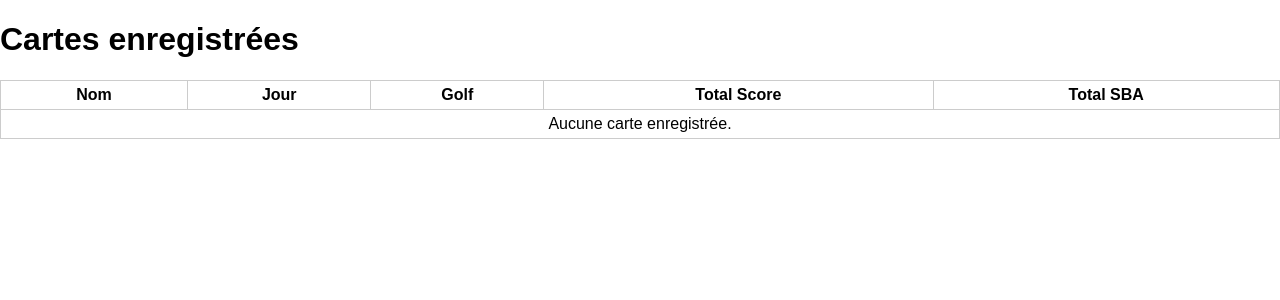
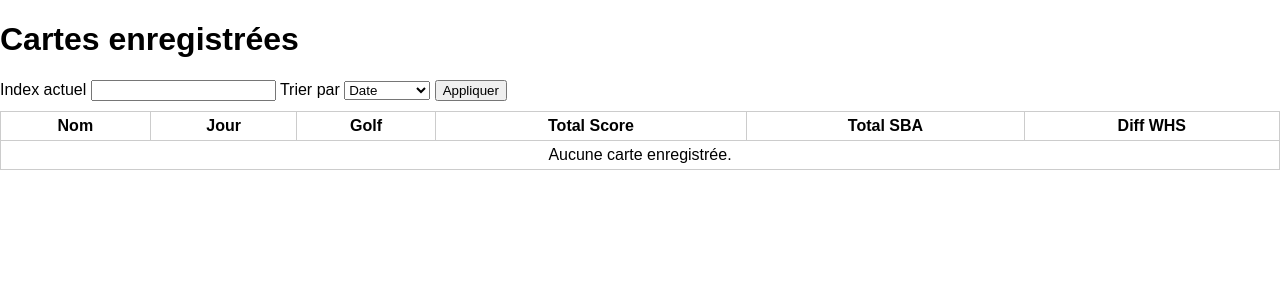
Before and after one commit to djemartin/index_WHS, a Flask app: page /scores in a window 1280 px wide. Shown: the part 38-338 px from the top of the page. Run offline with Flask 3, Linux system fonts and the light colour scheme; data that the repository does not hold is empty.

Commit message:
Add PCC field and WHS differential features

```diff
--- a/app.py
+++ b/app.py
@@ -37,9 +37,9 @@ def calculate_sba(pars, strokes, handicap, hcps):
     return total_sba, adjusted, given
 
 
-def diff_whs(sba_total, slope, sss, par):
-    """Calculate the WHS differential for a card."""
-    return ((sba_total - sss) / slope) * 113 + (sss - par)
+def diff_whs(sba_total, slope, sss, par, pcc=0):
+    """Calculate the WHS differential for a card including PCC."""
+    return ((sba_total - sss - pcc) / slope) * 113 + (sss - par)
 
 @app.route('/')
 def index():
@@ -64,8 +64,9 @@ def index():
         slope = tour.get('slope')
         sss = tour.get('sss')
         par = tour.get('par')
+        pcc = tour.get('pcc', 0)
         if slope and sss is not None and par is not None:
-            diff = diff_whs(total_sba_val, slope, sss, par)
+            diff = diff_whs(total_sba_val, slope, sss, par, pcc)
             diff = round(diff, 1)
             diffs.append((diff, s.get('tour_id')))
     min_diff = None
@@ -92,8 +93,9 @@ def index():
             slope = t.get('slope')
             sss = t.get('sss')
             par = t.get('par')
+            pcc = t.get('pcc', 0)
             if slope and sss is not None and par is not None:
-                diff_value = diff_whs(total_sba_val, slope, sss, par)
+                diff_value = diff_whs(total_sba_val, slope, sss, par, pcc)
                 diff_whs_val = round(diff_value, 1)
             else:
                 diff_whs_val = None
@@ -118,6 +120,7 @@ def start_score():
         name = request.form.get('name')
         jour = request.form.get('jour', type=int)
         date = request.form.get('date')
+        pcc = request.form.get('pcc', type=float)
         golf = golfs_table.get(doc_id=golf_id)
         if golf:
             pars = golf.get('pars', [4] * 18)
@@ -130,6 +133,7 @@ def start_score():
                 'par': golf.get('par'),
                 'slope': golf.get('slope'),
                 'sss': golf.get('sss'),
+                'pcc': pcc,
                 'pars': pars,
                 'hcps': hcps,
             }
@@ -193,6 +197,7 @@ def add_tour():
             'par': request.form.get('par', type=int),
             'slope': request.form.get('slope', type=int),
             'sss': request.form.get('sss', type=float),
+            'pcc': request.form.get('pcc', type=float),
             'pars': pars,
             'hcps': hcps,
         }
@@ -280,6 +285,15 @@ def add_score(tour_id):
             'gir': f"{gir_hits}/18"
         }
 
+        # Compute WHS differential for this card
+        slope = tour.get('slope')
+        sss = tour.get('sss')
+        par = tour.get('par')
+        pcc = tour.get('pcc', 0)
+        if slope and sss is not None and par is not None:
+            diff_value = diff_whs(sum(h['adjusted'] for h in holes), slope, sss, par, pcc)
+            stats['diff_whs'] = format(diff_value, '.1f')
+
         # Persist stats in dedicated table
         stats_data = {
             'score_id': score_id,
@@ -317,6 +331,9 @@ def add_score(tour_id):
 @app.route('/scores')
 def list_scores():
     """Display the list of recorded scorecards."""
+    current_index = request.args.get('index', type=float)
+    sort_key = request.args.get('sort', 'date')
+
     golfs = {g.doc_id: g for g in golfs_table.all()}
     tours = {t.doc_id: t for t in tours_table.all()}
     cards = []
@@ -330,13 +347,37 @@ def list_scores():
             (h.get('adjusted') if h.get('adjusted') is not None else 0)
             for h in holes
         )
+        pcc = tour.get('pcc', 0)
+        slope = tour.get('slope')
+        sss = tour.get('sss')
+        par = tour.get('par')
+        diff = None
+        emoji = ''
+        if slope and sss is not None and par is not None:
+            diff_value = diff_whs(total_sba, slope, sss, par, pcc)
+            diff = round(diff_value, 1)
+            if current_index is not None:
+                if diff < current_index:
+                    emoji = '🔻'
+                elif diff > current_index:
+                    emoji = '🔺'
+                else:
+                    emoji = '➡️'
         cards.append({
             'tour': tour,
             'golf': golfs.get(tour.get('golf_id')),
             'total_score': total_score,
-            'total_sba': total_sba,
+            'total_sba': round(float(total_sba), 1),
+            'diff': diff,
+            'emoji': emoji,
         })
-    return render_template('scores_list.html', cards=cards)
+
+    if sort_key == 'diff':
+        cards.sort(key=lambda x: (x['diff'] is None, x.get('diff')))
+    else:
+        cards.sort(key=lambda x: x['tour'].get('date', ''))
+
+    return render_template('scores_list.html', cards=cards, current_index=current_index, sort=sort_key)
 
 
 @app.route('/stats')
--- a/templates/add_tour.html
+++ b/templates/add_tour.html
@@ -35,6 +35,7 @@
         <label>Par du parcours <input type="number" name="par" step="1" value="{{ tour.par if tour else '' }}" required></label><br>
         <label>Slope <input type="number" name="slope" step="1" value="{{ tour.slope if tour else '' }}" required></label><br>
         <label>SSS <input type="number" name="sss" step="0.1" value="{{ tour.sss if tour else '' }}" required></label><br>
+        <label>PCC <input type="number" name="pcc" step="0.1" value="{{ tour.pcc if tour else 0 }}" required></label><br>
         <h2>Par et HCP par trou</h2>
         <table>
             <thead>
--- a/templates/score_summary.html
+++ b/templates/score_summary.html
@@ -19,6 +19,7 @@
     <p>Fairways touchés : {{ stats.fairway }}</p>
     <p>Nombre total de putts : {{ stats.putts_total }} (moyenne {{ stats.putts_avg }}, moy. cartes {{ stats.putts_avg_cards }})</p>
     <p>Greens en régulation : {{ stats.gir }}</p>
+    {% if stats.diff_whs %}<p>Différentiel WHS : {{ stats.diff_whs }}</p>{% endif %}
     <a href="/">Retour à l'accueil</a>
 </main>
 </body>
--- a/templates/scores_list.html
+++ b/templates/scores_list.html
@@ -16,6 +16,16 @@
 </header>
 <main>
     <h1>Cartes enregistrées</h1>
+    <form method="get" style="margin-bottom:10px;">
+        <label>Index actuel <input type="number" step="0.1" name="index" value="{{ current_index if current_index is not none else '' }}"></label>
+        <label>Trier par
+            <select name="sort">
+                <option value="date" {% if sort == 'date' %}selected{% endif %}>Date</option>
+                <option value="diff" {% if sort == 'diff' %}selected{% endif %}>Différentiel</option>
+            </select>
+        </label>
+        <button type="submit">Appliquer</button>
+    </form>
     <table>
         <thead>
             <tr>
@@ -24,6 +34,7 @@
                 <th>Golf</th>
                 <th>Total Score</th>
                 <th>Total SBA</th>
+                <th>Diff WHS</th>
             </tr>
         </thead>
         <tbody>
@@ -34,9 +45,12 @@
                 <td>{{ c.golf.name if c.golf }}</td>
                 <td>{{ c.total_score }}</td>
                 <td>{{ c.total_sba }}</td>
+                <td>
+                    {% if c.diff is not none %}{{ c.diff }}{{ c.emoji }}{% endif %}
+                </td>
             </tr>
         {% else %}
-            <tr><td colspan="5">Aucune carte enregistrée.</td></tr>
+            <tr><td colspan="6">Aucune carte enregistrée.</td></tr>
         {% endfor %}
         </tbody>
     </table>
--- a/templates/start_score.html
+++ b/templates/start_score.html
@@ -29,6 +29,7 @@
             </select>
             <a href="/golf">+</a>
         </label><br>
+        <label>PCC <input type="number" name="pcc" step="0.1" value="0" required></label><br>
         <button type="submit">Commencer la Saisie du Score</button>
     </form>
 </main>
```
Also changed, not shown: README.md.
